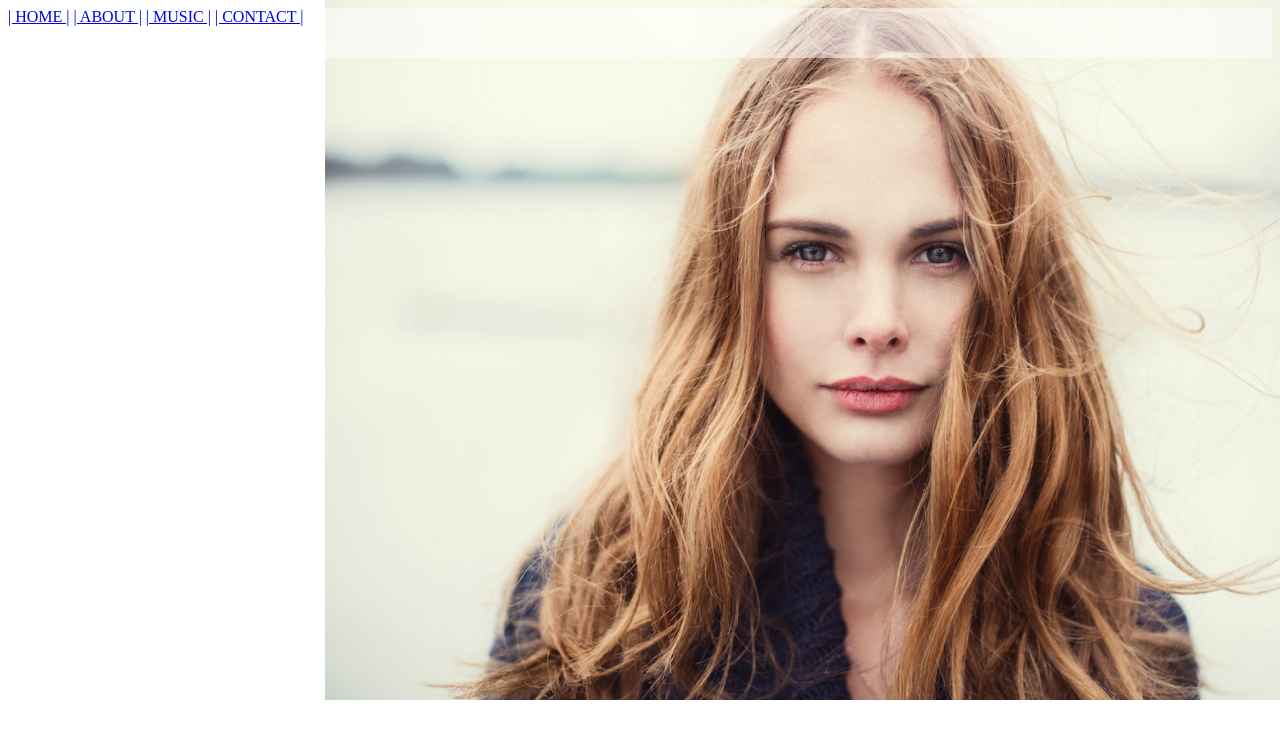
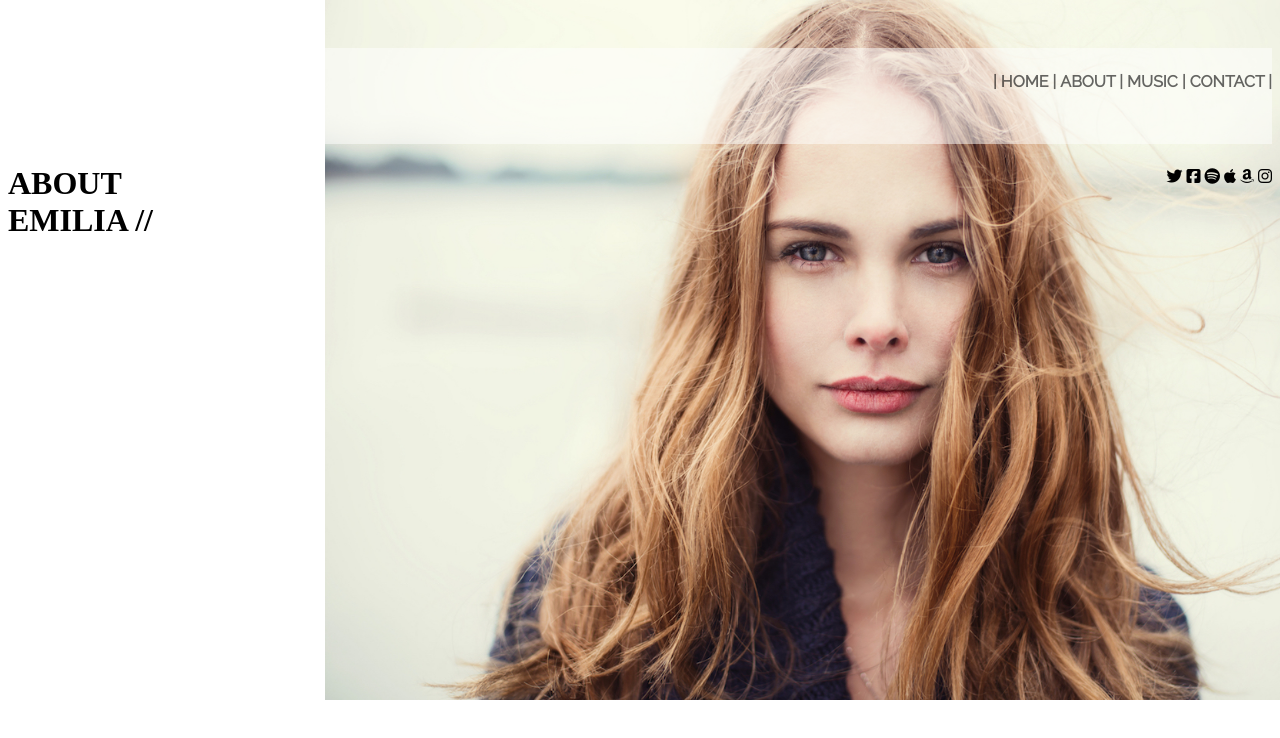
Before and after one commit to Fariiidd/html-css2, a plain HTML site: page about.html in a window 1280 px wide. Drawn offline with Linux system fonts and the light colour scheme.

Commit message:
Guardando

```diff
--- a/about.html
+++ b/about.html
@@ -4,19 +4,32 @@
 <head>
     <title>Ejercico numero 2</title>
     <link rel="stylesheet" href="css/about.css">
+    <script src="https://kit.fontawesome.com/7a118e242d.js" crossorigin="anonymous"></script>
+    <meta name="viewport" content="width=device-width, user-scalable=1">
+    <link href='https://fonts.googleapis.com/css?family=Raleway' rel='stylesheet' type='text/css'>
 </head>
 
+
 <body>
-    <header>
-        <div class="contenedor">
-            <nav class="menu">
-                <a href="./index.html">| HOME |</a>
-                <a href="./about.html">| ABOUT |</a>
-                <a href="./music.html">| MUSIC |</a>
-                <a href="./contact.html">| CONTACT |</a>
-            </nav>
+    <div id="app2">
+        <nav id="enlaces-about">
+            <a href="./index.html" style="text-decoration: none;"><b style="color: rgba(0, 0, 0, 0.6);">| HOME |</b></a>
+            <a href="./about.html" style="text-decoration: none;"><b style="color: rgba(0, 0, 0, 0.6);" > ABOUT |</b></a>
+            <a href="./music.html" style="text-decoration: none;"><b style="color: rgba(0, 0, 0, 0.6);">MUSIC |</b></a>
+            <a href="./contact.html" style="text-decoration: none;"><b style="color: rgba(0, 0, 0, 0.6);">CONTACT |</b></a>
+        </nav>
+
+        <div id="iconos">
+            <i class="fa fa-twitter" aria-hidden="true"></i>
+            <i class="fa fa-facebook-square" aria-hidden="true"></i>
+            <i class="fa fa-spotify" aria-hidden="true"></i>
+            <i class="fa fa-apple" aria-hidden="true"></i>
+            <i class="fa fa-amazon" aria-hidden="true"></i>
+            <i class="fa fa-instagram" aria-hidden="true"></i>
         </div>
-    </header>
+
+        <h1 id="titulo">ABOUT <br> EMILIA //</h1>
+    </div>
 </body>
 
 </html>
--- a/css/about.css
+++ b/css/about.css
@@ -1,3 +1,7 @@
+* {
+    box-sizing: content-box;
+}
+
 body {
     background-image: url(../img/emilia-about.jpg);
     background-position: right;
@@ -5,17 +9,21 @@ body {
     background-size: 1000px 700px;
     background-position-x: 325px;
     background-position-y: 0px;
+    box-sizing: content-box;
 }
 
-header {
-    height: 50px;
-    background: rgba(255, 255, 255, 0.5);
+#enlaces-about {
+    font-family: 'Raleway';
+    margin-top: 6vh;
+    text-align: right;
+    padding-top: 3vh;
+    background-color: rgba(255, 255, 255, 0.5);
+    height: 9vh;
 }
 
-.contenedor {
-    background-position: right;
+#iconos {
+    float: right;
+    margin-top: 3vh;
 }
 
-* {
-    box-sizing: border-box;
-}
+#titulo {}
```
Also changed, not shown: index.html (+1 -0 lines).
